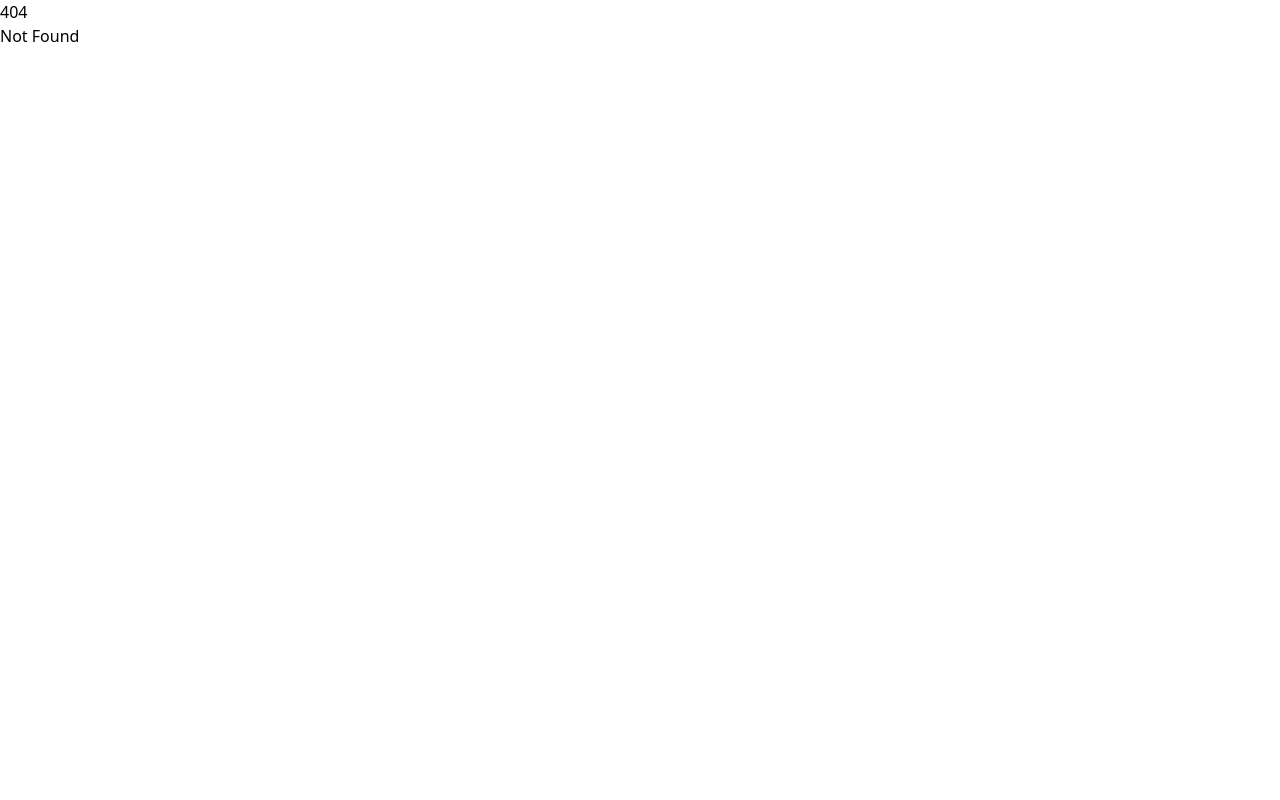
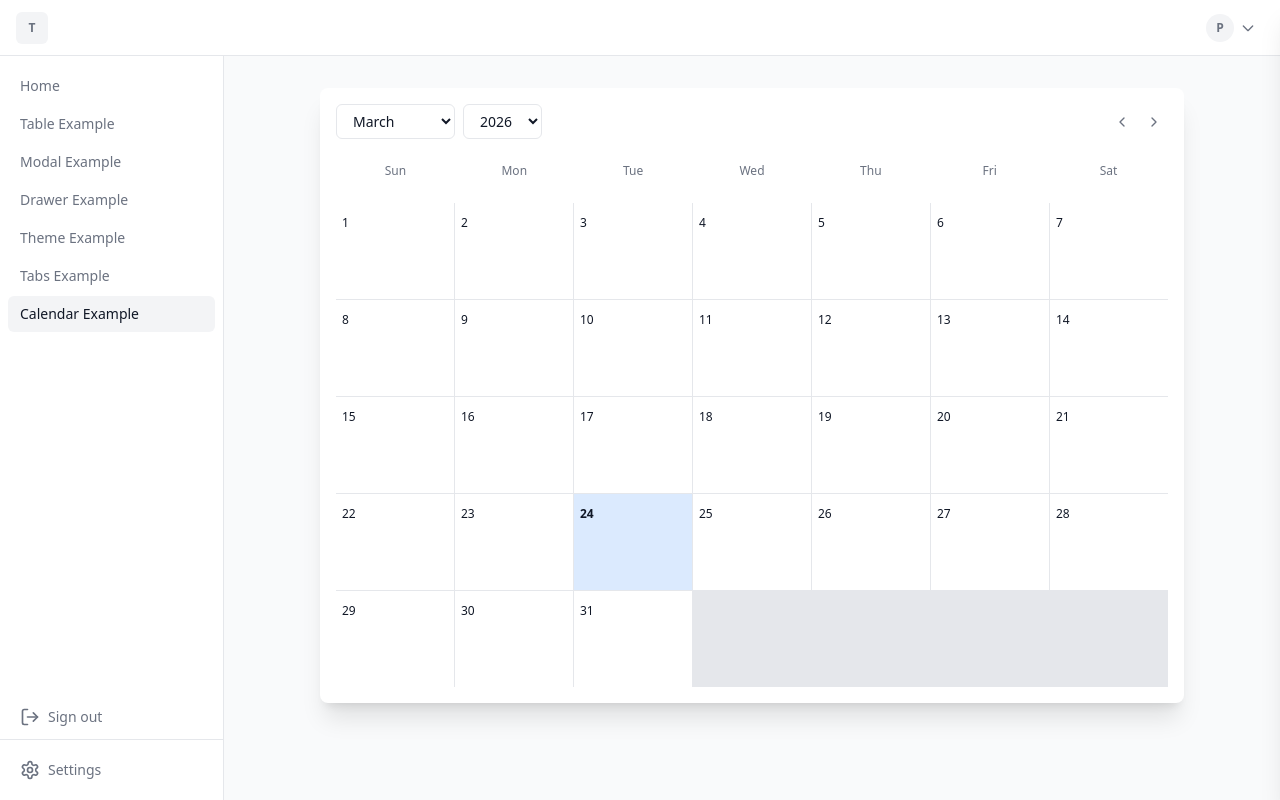
Before and after one commit to TheBurnsby/t-client, a SvelteKit app: page /calendar-example in a window 1280 px wide. Before the commit this address had no page. Built offline with nearby package versions, Linux system fonts and the light colour scheme.

Commit message:
calendar component

```diff
--- /dev/null
+++ b/src/lib/components/Calendar.svelte
@@ -0,0 +1,172 @@
+<script>
+	import { untrack } from 'svelte';
+	import ChevronLeftIcon from '$lib/components/icons/ChevronLeftIcon.svelte';
+	import ChevronRightIcon from '$lib/components/icons/ChevronRightIcon.svelte';
+
+	/**
+	 * @typedef {{ date: string, label: string, description?: string, color?: string }} CalendarEvent
+	 */
+
+	/**
+	 * @typedef {Object} CalendarProps
+	 * @property {CalendarEvent[]} [events=[]] - Events to display on the calendar.
+	 * @property {number} [defaultMonth] - Initial month (0–11). Defaults to the current month.
+	 * @property {number} [defaultYear] - Initial year. Defaults to the current year.
+	 */
+
+	/** @type {CalendarProps} */
+	let { events = [], defaultMonth, defaultYear } = $props();
+
+	const todayDate = new Date();
+	const currentYear = todayDate.getFullYear();
+
+	let selectedMonth = $state(untrack(() => defaultMonth ?? todayDate.getMonth()));
+	let selectedYear = $state(untrack(() => defaultYear ?? currentYear));
+
+	const monthNames = [
+		'January', 'February', 'March', 'April', 'May', 'June',
+		'July', 'August', 'September', 'October', 'November', 'December'
+	];
+	const dayNames = ['Sun', 'Mon', 'Tue', 'Wed', 'Thu', 'Fri', 'Sat'];
+	const years = Array.from({ length: 12 }, (_, i) => currentYear - 10 + i);
+
+	/** @type {(number | null)[]} */
+	const calendarDays = $derived.by(() => {
+		const firstDay = new Date(selectedYear, selectedMonth, 1).getDay();
+		const daysInMonth = new Date(selectedYear, selectedMonth + 1, 0).getDate();
+		/** @type {(number | null)[]} */
+		const days = [];
+		for (let i = 0; i < firstDay; i++) days.push(null);
+		for (let d = 1; d <= daysInMonth; d++) days.push(d);
+		return days;
+	});
+
+	/** @type {Record<string, CalendarEvent[]>} */
+	const eventsByDate = $derived.by(() => {
+		/** @type {Record<string, CalendarEvent[]>} */
+		const map = {};
+		for (const event of events) {
+			if (!map[event.date]) map[event.date] = [];
+			map[event.date].push(event);
+		}
+		return map;
+	});
+
+	/**
+	 * Returns events for a given day number in the current month/year view.
+	 * @param {number} day
+	 * @returns {CalendarEvent[]}
+	 */
+	function getEventsForDay(day) {
+		const dateStr = `${selectedYear}-${String(selectedMonth + 1).padStart(2, '0')}-${String(day).padStart(2, '0')}`;
+		return eventsByDate[dateStr] ?? [];
+	}
+
+	/**
+	 * Returns true if the given day is today.
+	 * @param {number} day
+	 * @returns {boolean}
+	 */
+	function isToday(day) {
+		return (
+			day === todayDate.getDate() &&
+			selectedMonth === todayDate.getMonth() &&
+			selectedYear === todayDate.getFullYear()
+		);
+	}
+
+	const DEFAULT_EVENT_COLOR = '#d1d5db';
+
+	/** Moves the view back one month, wrapping the year if needed. */
+	function prevMonth() {
+		if (selectedMonth === 0) {
+			selectedMonth = 11;
+			selectedYear -= 1;
+		} else {
+			selectedMonth -= 1;
+		}
+	}
+
+	/** Moves the view forward one month, wrapping the year if needed. */
+	function nextMonth() {
+		if (selectedMonth === 11) {
+			selectedMonth = 0;
+			selectedYear += 1;
+		} else {
+			selectedMonth += 1;
+		}
+	}
+</script>
+
+<div class="flex flex-col gap-4 rounded-lg bg-surface p-4 shadow-xl">
+	<!-- Controls -->
+	<div class="flex items-center justify-between">
+		<div class="flex items-center gap-2">
+			<select
+				bind:value={selectedMonth}
+				class="rounded-md border border-border bg-surface px-3 py-1.5 text-sm text-foreground transition-colors hover:border-foreground focus:outline-none"
+			>
+				{#each monthNames as name, i}
+					<option value={i}>{name}</option>
+				{/each}
+			</select>
+			<select
+				bind:value={selectedYear}
+				class="rounded-md border border-border bg-surface px-3 py-1.5 text-sm text-foreground transition-colors hover:border-foreground focus:outline-none"
+			>
+				{#each years as year}
+					<option value={year}>{year}</option>
+				{/each}
+			</select>
+		</div>
+		<div class="flex items-center gap-1">
+			<button
+				onclick={prevMonth}
+				class="rounded-md p-1.5 text-muted transition-colors hover:bg-surface-alt hover:text-foreground"
+				aria-label="Previous month"
+			>
+				<ChevronLeftIcon class="h-4 w-4" />
+			</button>
+			<button
+				onclick={nextMonth}
+				class="rounded-md p-1.5 text-muted transition-colors hover:bg-surface-alt hover:text-foreground"
+				aria-label="Next month"
+			>
+				<ChevronRightIcon class="h-4 w-4" />
+			</button>
+		</div>
+	</div>
+
+	<!-- Day headers -->
+	<div class="grid grid-cols-7">
+		{#each dayNames as day}
+			<div class="py-2 text-center text-xs font-medium text-muted">{day}</div>
+		{/each}
+	</div>
+
+	<!-- Calendar grid -->
+	<div class="grid grid-cols-7 gap-px bg-border">
+		{#each calendarDays as day}
+			<div class="min-h-24 overflow-visible p-1.5 {day && isToday(day) ? 'bg-active' : 'bg-surface'}">
+				{#if day}
+					<span class="text-xs {isToday(day) ? 'font-bold text-foreground' : 'font-medium text-foreground'}">{day}</span>
+					<div class="mt-0.5 flex flex-col gap-0.5">
+						{#each getEventsForDay(day) as event}
+							<div
+								class="group relative truncate rounded px-1.5 py-0.5 text-xs font-medium text-gray-900"
+								style="background-color: {event.color ?? DEFAULT_EVENT_COLOR};"
+							>
+								{event.label}
+								{#if event.description}
+									<div class="pointer-events-none absolute bottom-full left-0 z-50 mb-1 hidden w-max max-w-48 rounded-md bg-foreground px-2 py-1 text-xs text-background shadow-lg group-hover:block">
+										{event.description}
+									</div>
+								{/if}
+							</div>
+						{/each}
+					</div>
+				{/if}
+			</div>
+		{/each}
+	</div>
+</div>
--- /dev/null
+++ b/src/lib/components/icons/ChevronLeftIcon.svelte
@@ -0,0 +1,18 @@
+<script>
+  /** @type {{ class?: string }} */
+  let { class: cls = '' } = $props();
+</script>
+
+<svg
+  class={cls}
+  xmlns="http://www.w3.org/2000/svg"
+  viewBox="0 0 24 24"
+  fill="none"
+  stroke="currentColor"
+  stroke-width="2"
+  stroke-linecap="round"
+  stroke-linejoin="round"
+  aria-hidden="true"
+>
+  <path d="M15 18l-6-6 6-6" />
+</svg>
--- /dev/null
+++ b/src/lib/components/icons/ChevronRightIcon.svelte
@@ -0,0 +1,18 @@
+<script>
+  /** @type {{ class?: string }} */
+  let { class: cls = '' } = $props();
+</script>
+
+<svg
+  class={cls}
+  xmlns="http://www.w3.org/2000/svg"
+  viewBox="0 0 24 24"
+  fill="none"
+  stroke="currentColor"
+  stroke-width="2"
+  stroke-linecap="round"
+  stroke-linejoin="round"
+  aria-hidden="true"
+>
+  <path d="M9 18l6-6-6-6" />
+</svg>
--- a/src/routes/(app)/+layout.svelte
+++ b/src/routes/(app)/+layout.svelte
@@ -15,6 +15,7 @@
 		{ label: 'Drawer Example', path: '/drawer-example' },
 		{ label: 'Theme Example', path: '/theme-example' },
 		{ label: 'Tabs Example', path: '/tabs-example' },
+		{ label: 'Calendar Example', path: '/calendar-example' },
 	];
 
 	let { children } = $props();
--- /dev/null
+++ b/src/routes/(app)/calendar-example/+page.svelte
@@ -0,0 +1,18 @@
+<script>
+	import Calendar from '$lib/components/Calendar.svelte';
+
+	const events = [
+		{ date: '2026-04-09', label: 'Morning Rounds', description: 'ICU rounds with Dr. Okonkwo — Ward 3', color: '#bfdbfe' },
+		{ date: '2026-04-09', label: 'Cardiology Consult', description: 'Patient Eleanor Voss — MRN 00482916', color: '#fde68a' },
+		{ date: '2026-04-11', label: 'Staff Training', description: 'Annual infection control recertification', color: '#bbf7d0' },
+		{ date: '2026-04-14', label: 'Surgical Review', description: 'Pre-op review for scheduled orthopedic procedures', color: '#fca5a5' },
+		{ date: '2026-04-16', label: 'Pharmacy Audit', description: 'Quarterly controlled substances audit', color: '#fed7aa' },
+		{ date: '2026-04-21', label: 'Tumor Board', description: 'Multidisciplinary oncology case review', color: '#e9d5ff' },
+		{ date: '2026-04-24', label: 'New Resident Orientation', description: 'Onboarding for incoming residents — Admin Suite B', color: '#bbf7d0' },
+		{ date: '2026-04-28', label: 'Department Review', description: 'Monthly department performance and incident review', color: '#bfdbfe' },
+	];
+</script>
+
+<div class="mx-auto mt-8 max-w-4xl px-4">
+	<Calendar {events} />
+</div>
```
